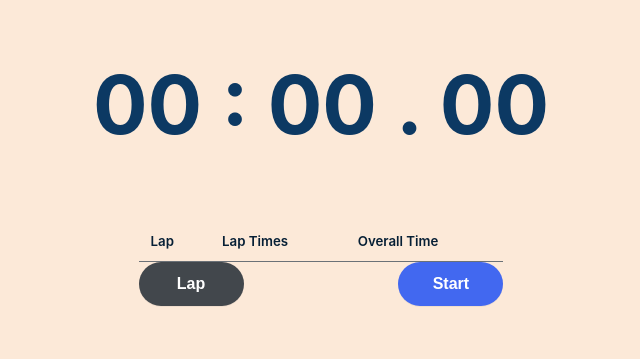
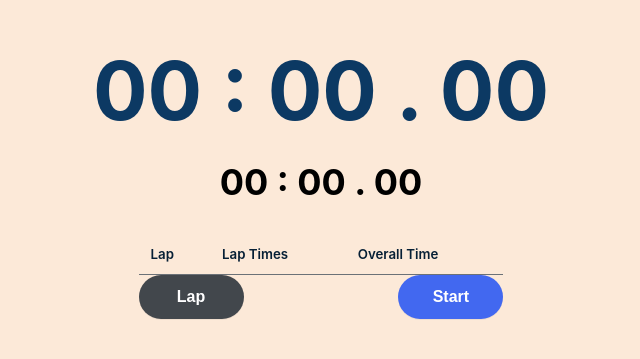
Before and after one commit to Shopify/eng-intern-assessment-react, a React app: page / in a window 1280 px wide. Shown: the part 253-612 px from the top of the page, without its empty margins (319-959 px from the left). Built offline with nearby package versions, Linux system fonts and the light colour scheme.

Commit message:
Added util class to format time + added lap timer ander main timer

```diff
--- a/src/App.css
+++ b/src/App.css
@@ -47,10 +47,28 @@ body {
   align-items: center;
 }
 
+.timer {
+  display: flex;
+  flex-direction: column;
+  justify-content: center;
+  align-items: center;
+}
+
 .main-timer {
   color: var(--primaryDark1Color);
   display: flex;
   font-size: 54px;
+}
+.main-timer h2 {
+  margin-bottom: 10px;
+}
+
+.lap-timer {
+  font-size: 24px;
+}
+
+.lap-timer h2 {
+  margin-top: 10px;
 }
 
 /* Lap Table styles */
--- a/src/LapTable.tsx
+++ b/src/LapTable.tsx
@@ -1,4 +1,5 @@
 import React from "react";
+import dateFormatter from "./utils/DateFormatter";
 
 interface LapTime {
   lap: number;
@@ -26,19 +27,9 @@ export default function LapTable({ lapData }: LapTableProps) {
             return (
               <tr>
                 <td>{lap}</td>
-                <td>
-                  {("0" + Math.floor((lap_time / 60000) % 60)).slice(-2) +
-                    ":" +
-                    ("0" + Math.floor((lap_time / 1000) % 60)).slice(-2) +
-                    "." +
-                    ("0" + ((lap_time / 10) % 100)).slice(-2)}
-                </td>
+                <td>{dateFormatter.formatLapTime(lap_time)}</td>
                 <td className="overall-time">
-                  {("0" + Math.floor((overall_time / 60000) % 60)).slice(-2) +
-                    ":" +
-                    ("0" + Math.floor((overall_time / 1000) % 60)).slice(-2) +
-                    "." +
-                    ("0" + ((overall_time / 10) % 100)).slice(-2)}
+                  {dateFormatter.formatLapTime(overall_time)}
                 </td>
               </tr>
             );
--- a/src/StopWatch.tsx
+++ b/src/StopWatch.tsx
@@ -13,6 +13,7 @@ export default function StopWatch() {
   const [isActive, setIsActive] = useState(false);
   const [isPaused, setIsPaused] = useState(true);
   const [time, setTime] = useState(0);
+  const [lapTime, setLapTime] = useState(0);
   const [lapData, setLapData] = useState([]);
 
   React.useEffect(() => {
@@ -21,6 +22,7 @@ export default function StopWatch() {
     if (isActive && isPaused === false) {
       interval = setInterval(() => {
         setTime((time) => time + 10);
+        setLapTime((lapTime) => lapTime + 10);
       }, 10);
     } else {
       clearInterval(interval);
@@ -42,22 +44,23 @@ export default function StopWatch() {
   const handleReset = () => {
     setIsActive(false);
     setTime(0);
+    setLapTime(0);
     setLapData([]);
   };
 
   const handleLap = () => {
     const newLapTime: LapTime = {
       lap: lapData.length,
-      lap_time:
-        lapData.length > 0 ? time - lapData[lapData.length - 1].lap_time : time,
+      lap_time: lapTime,
       overall_time: time,
     };
+    setLapTime(0);
     setLapData([...lapData, newLapTime]);
   };
 
   return (
     <div className="stop-watch">
-      <Timer time={time} />
+      <Timer time={time} lapTime={lapTime} />
       <LapTable lapData={lapData} />
       <ControlButtons
         active={isActive}
--- a/src/Timer.tsx
+++ b/src/Timer.tsx
@@ -1,19 +1,20 @@
 import React from "react";
+import dateFormatter from "./utils/DateFormatter";
 
 interface TimerProps {
   time: number;
+  lapTime: number;
 }
 
-export default function Timer({ time }: TimerProps) {
+export default function Timer({ time, lapTime }: TimerProps) {
   return (
-    <div className="main-timer">
-      <h2 className="digits">
-        {("0" + Math.floor((time / 60000) % 60)).slice(-2) +
-          " : " +
-          ("0" + Math.floor((time / 1000) % 60)).slice(-2) +
-          " . " +
-          ("0" + ((time / 10) % 100)).slice(-2)}
-      </h2>
+    <div className="timer">
+      <div className="main-timer">
+        <h2 className="digits">{dateFormatter.formatTimerTime(time)}</h2>
+      </div>
+      <div className="lap-timer">
+        <h2 className="digits">{dateFormatter.formatTimerTime(lapTime)}</h2>
+      </div>
     </div>
   );
 }
--- /dev/null
+++ b/src/utils/DateFormatter.tsx
@@ -0,0 +1,26 @@
+const formatTimerTime = (time: number) => {
+  return (
+    ("0" + Math.floor((time / 60000) % 60)).slice(-2) +
+    " : " +
+    ("0" + Math.floor((time / 1000) % 60)).slice(-2) +
+    " . " +
+    ("0" + ((time / 10) % 100)).slice(-2)
+  );
+};
+
+const formatLapTime = (time: number) => {
+  return (
+    ("0" + Math.floor((time / 60000) % 60)).slice(-2) +
+    ":" +
+    ("0" + Math.floor((time / 1000) % 60)).slice(-2) +
+    "." +
+    ("0" + ((time / 10) % 100)).slice(-2)
+  );
+};
+
+const exports = {
+  formatTimerTime,
+  formatLapTime,
+};
+
+export default exports;
```
